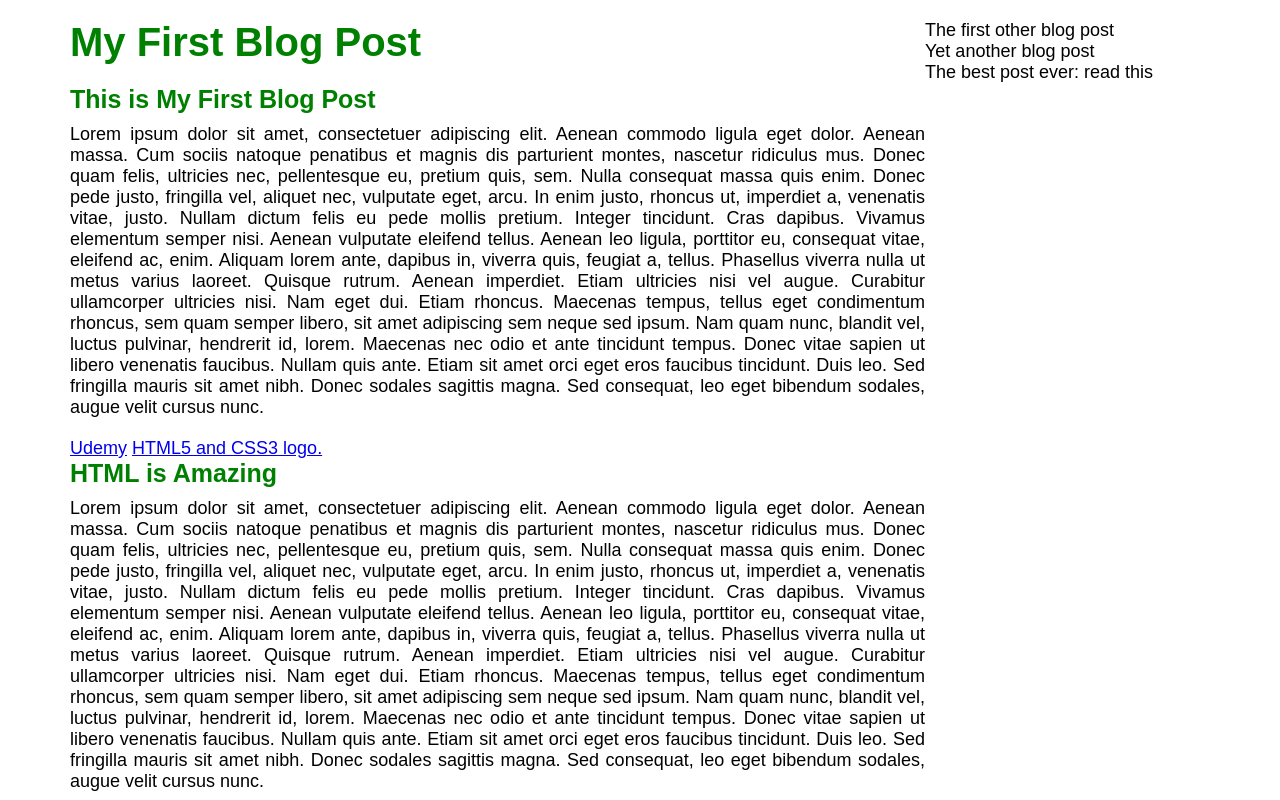
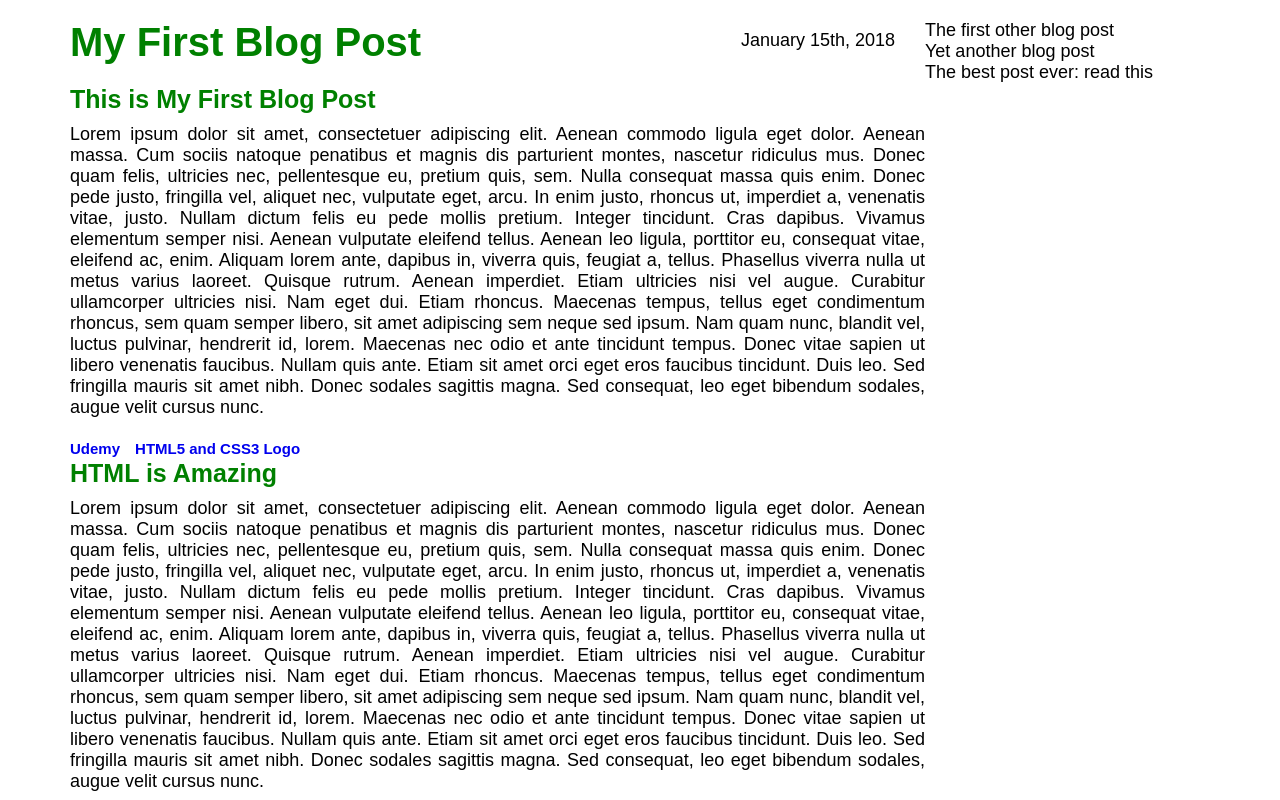
Before and after one commit to MatysApiros/Design-and-Develop-a-Killer-Website-with-HTML5-and-CSS3, a plain HTML site: page index.html in a window 1280 px wide. Shown: the top 800 px of the page. Drawn offline with Linux system fonts and the light colour scheme.

Commit message:
Final layout addtion

```diff
--- a/css/index.css
+++ b/css/index.css
@@ -40,6 +40,7 @@ h2{
 }
 
 .blog-post{
+    position: relative;
     width: 75%;
     float: left;
 }
@@ -71,3 +72,16 @@ h2{
     height: 150px;
     width: auto;
 }
+
+.date{
+    position: absolute;
+    top: 10px;
+    right: 30px;
+}
+
+a{
+    font-size: 15px;
+    text-decoration: none;
+    font-weight: bold;
+    margin: 10px 10px 10px 0;
+}
--- a/index.html
+++ b/index.html
@@ -16,6 +16,8 @@
             <div class="blog-post">
 
                 <h1>My First Blog Post</h1>
+
+                <p class="date">January 15th, 2018</p>
 
                 <h2>This is My First Blog Post</h2>
 
@@ -41,7 +43,7 @@
 
                 <a href="https://www.udemy.com/">Udemy</a>
 
-                <a href="./imgs/logo.jpg" target="_blank">HTML5 and CSS3 logo.</a>
+                <a href="./imgs/logo.jpg" target="_blank">HTML5 and CSS3 Logo</a>
 
                 <h2>HTML is Amazing</h2>
 
```
